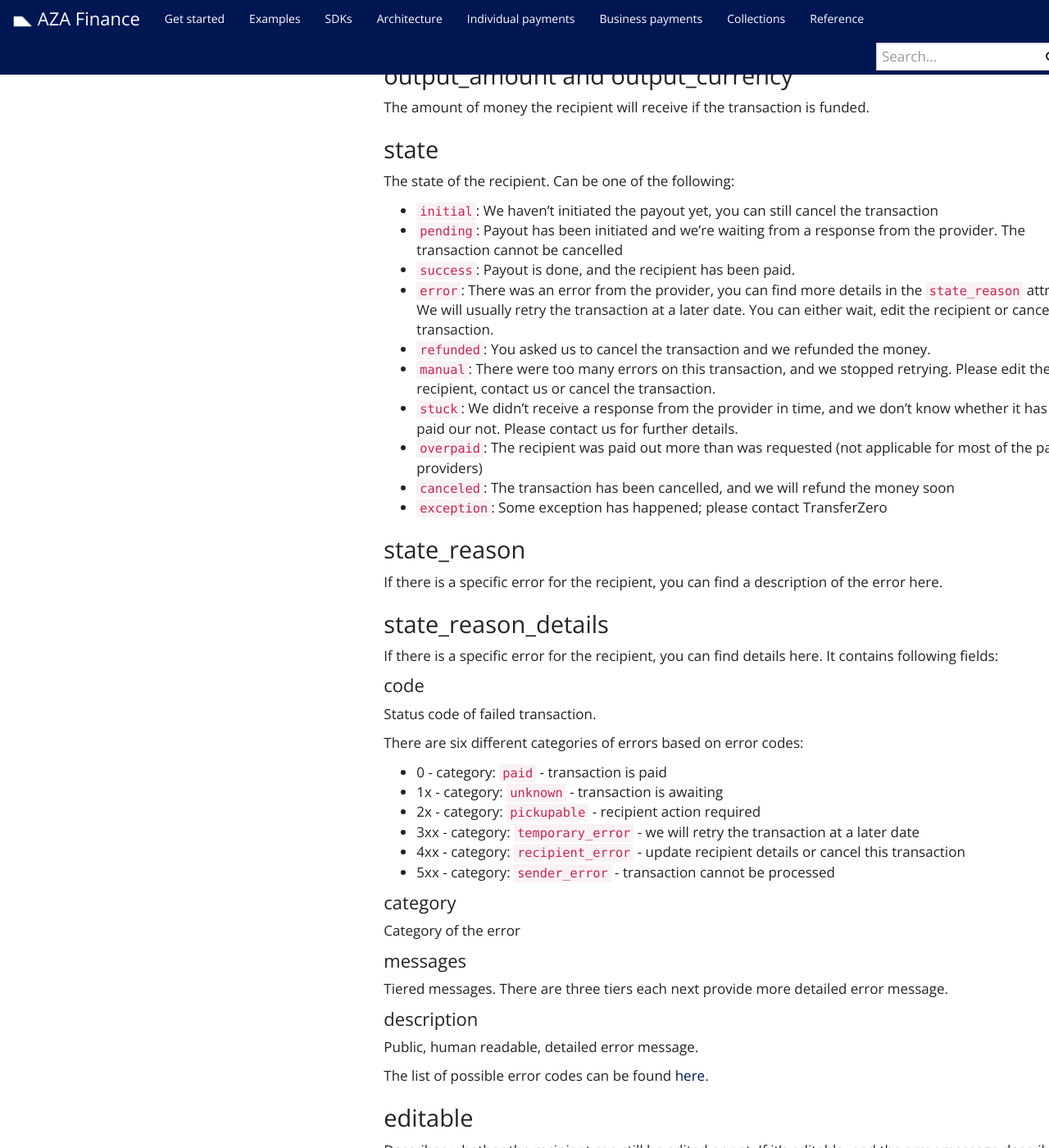
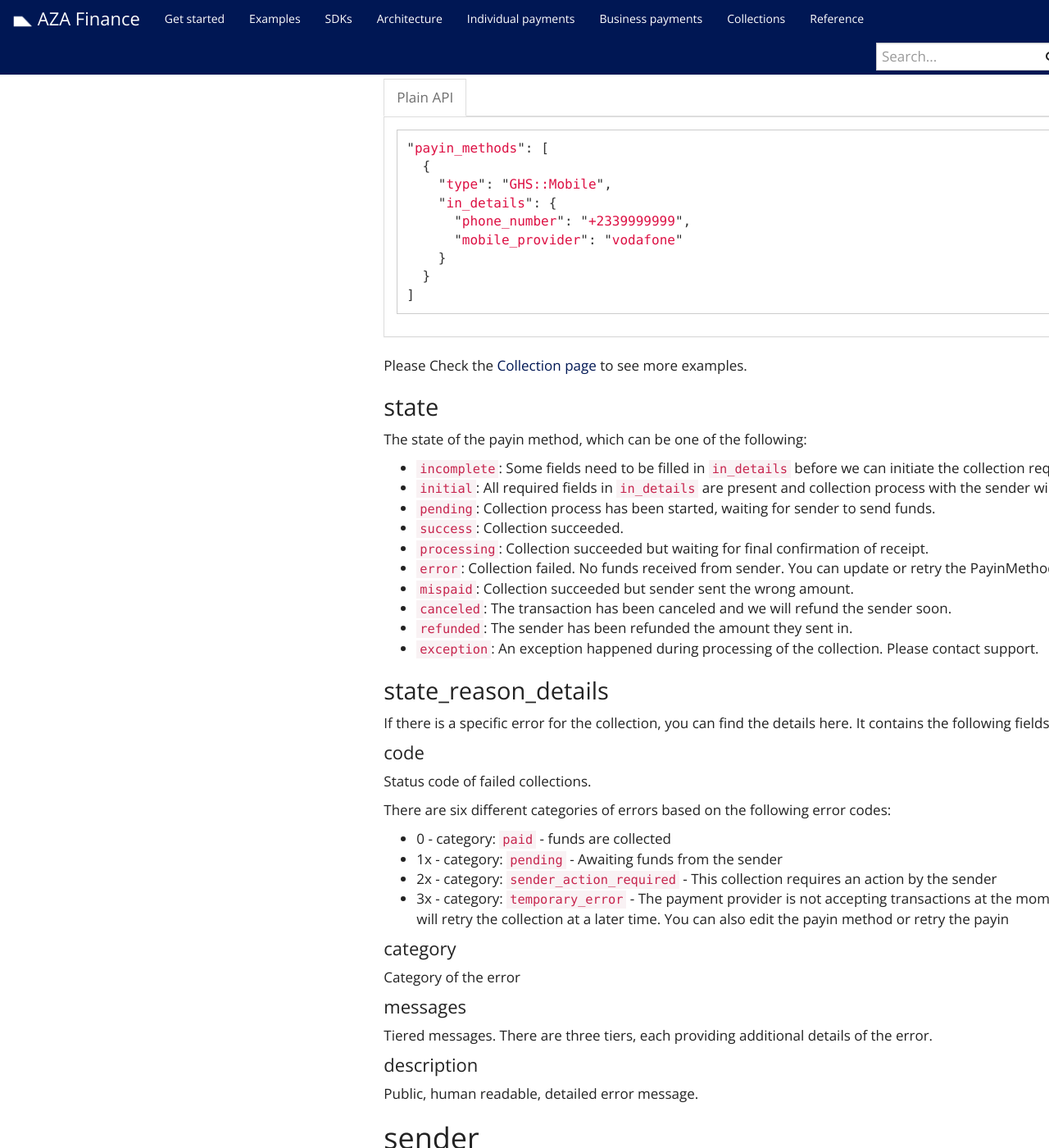
Before and after one commit to transferzero/api-documentation, a Jekyll site: the page built from _docs/transaction-flow.md, in a window 1280 px wide and 1400 px high, scrolled down 12493 px. Shown: the whole window at 82% size. Built offline with Jekyll 4.4.1, drawn with Linux system fonts in a browser that asks for light colours; nearby versions of some CDN libraries; comment, search, counter and statistics services are not loaded; some of the changed text lies outside the part shown.

Commit message:
BTA-7795 Update collection architecture (#96)
* BTA-7795 Update collection architecture

* move sender_action_required to be a 2x error code

* Add webhook collection specific section on Architecture page

* Update _docs/architecture.md

Co-authored-by: Fred <fred.hollis@bitpesa.co>

* Update _docs/transaction-flow.md

Co-authored-by: Fred <fred.hollis@bitpesa.co>

* Update _docs/transaction-flow.md

Co-authored-by: Fred <fred.hollis@bitpesa.co>

* Update _docs/transaction-flow.md

Co-authored-by: Fred <fred.hollis@bitpesa.co>

* Update wording based on feedback

* Update _docs/architecture.md

Co-authored-by: Fred <fred.hollis@bitpesa.co>
Co-authored-by: Zsolt Sz. Sztupák <zsolt@bitpesa.co>

````diff
--- a/_docs/transaction-flow.md
+++ b/_docs/transaction-flow.md
@@ -1182,6 +1182,72 @@ If there is an error with the transaction you can find the error message in this
 
 This is the amount that has to be collected from the sender, or funded from the internal balance.
 
+## payin_methods
+
+When you are processing a collection this object will be used to specify the details of where you expect the money to come from.
+
+### details when collecting money from a customer
+
+{% capture data-raw %}
+```javascript
+"payin_methods": [
+  {
+    "type": "GHS::Mobile",
+    "in_details": {
+      "phone_number": "+2339999999",
+      "mobile_provider": "vodafone"
+    }
+  }
+]
+```
+{% endcapture %}
+
+{% include language-tabbar.html prefix="collection-sender-example" raw=data-raw %}
+
+Please Check the [Collection page]({{ "/docs/collection-details/" | prepend: site.baseurl }}) to see more examples.
+
+### state
+
+The state of the payin method, which can be one of the following:
+
+* `incomplete`: Some fields need to be filled in `in_details` before we can initiate the collection request.
+* `initial`: All required fields in `in_details` are present and collection process with the sender will start.
+* `pending`: Collection process has been started, waiting for sender to send funds.
+* `success`: Collection succeeded.
+* `processing`: Collection succeeded but waiting for final confirmation of receipt.
+* `error`: Collection failed. No funds received from sender. You can update or retry the PayinMethod.
+* `mispaid`: Collection succeeded but sender sent the wrong amount.
+* `canceled`: The transaction has been canceled and we will refund the sender soon.
+* `refunded`: The sender has been refunded the amount they sent in.
+* `exception`: An exception happened during processing of the collection. Please contact support.
+
+### state_reason_details
+
+If there is a specific error for the collection, you can find the details here.
+It contains the following fields:
+
+#### code
+
+Status code of failed collections.
+
+There are six different categories of errors based on the following error codes:
+* 0 - category: `paid` - funds are collected
+* 1x - category: `pending` - Awaiting funds from the sender
+* 2x - category: `sender_action_required` - This collection requires an action by the sender
+* 3x - category: `temporary_error` - The payment provider is not accepting transactions at the moment. We will retry the collection at a later time. You can also edit the payin method or retry the payin
+
+#### category
+
+Category of the error
+
+#### messages
+
+Tiered messages. There are three tiers, each providing additional details of the error.
+
+#### description
+
+Public, human readable, detailed error message.
+
 ## sender
 
 The full details of the sender. If this is a new sender, please make a note of the `id` field, as that MUST be used in subsequent transaction creation calls that are from the same sender. If an `external_id` is present on the sender, this will also be included. Please see [Sender](#sender) for more details on how `external_id` functions.
@@ -1240,7 +1306,7 @@ Category of the error
 
 #### messages
 
-Tiered messages. There are three tiers each next provide more detailed error message.
+Tiered messages. There are three tiers, each providing additional details of the error.
 
 #### description
 
````
Also changed, not shown: _docs/architecture.md (+18 -0 lines).
